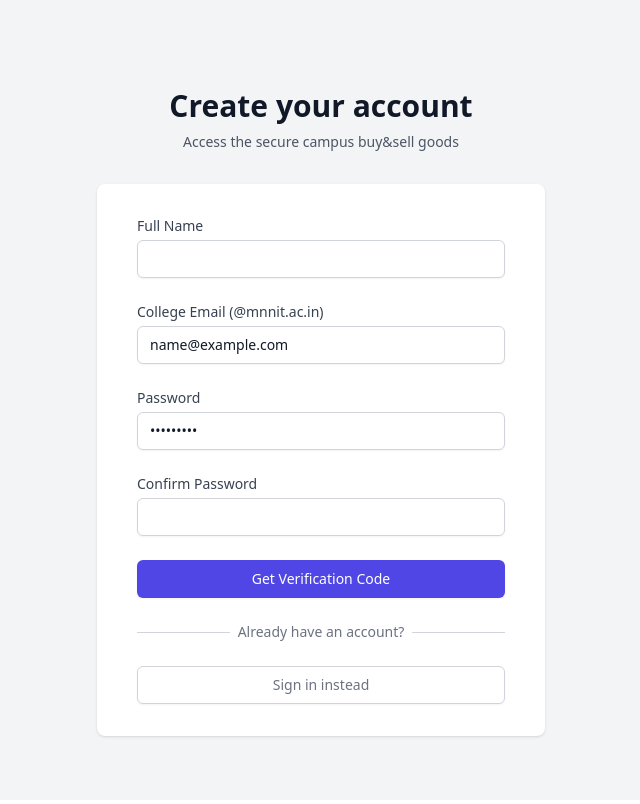
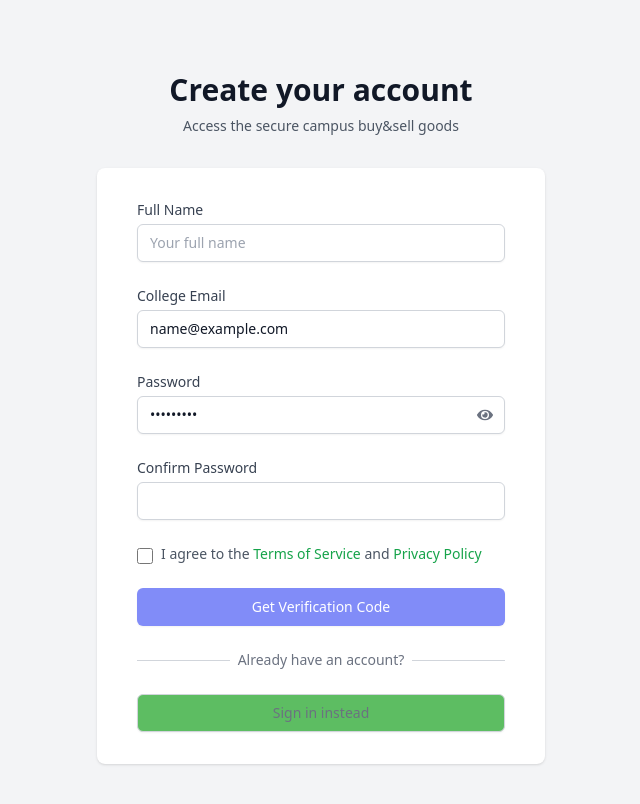
Before and after one commit to Nishan02/Buy-Sell, a React (Vite) app in the folder client/: page /login in a window 1280 px wide. Both pictures are taken after typing "name@example.com", "Sample123" into the empty fields and a click on the button "Create an account". Shown: the top 804 px of the page, without its empty margins (319-959 px from the left). Built offline with nearby package versions, Linux system fonts and the light colour scheme.

Commit message:
Frontend: Login styling changes

```diff
--- a/client/package.json
+++ b/client/package.json
@@ -12,6 +12,7 @@
   "dependencies": {
     "react": "^19.2.0",
     "react-dom": "^19.2.0",
+    "react-icons": "^5.5.0",
     "react-router-dom": "^7.11.0"
   },
   "devDependencies": {
--- a/client/src/pages/Auth.jsx
+++ b/client/src/pages/Auth.jsx
@@ -1,5 +1,7 @@
 import React, { useState } from 'react';
 import { Link, useNavigate } from 'react-router-dom';
+import { FaEye, FaEyeSlash } from "react-icons/fa";
+
 
 const Auth = () => {
   const navigate = useNavigate();
@@ -9,6 +11,11 @@ const Auth = () => {
 
   // STATE: Track which step of Signup we are on (1 = Details, 2 = OTP)
   const [signupStep, setSignupStep] = useState(1);
+
+  const [showPassword, setShowPassword] = useState(false);
+
+  const [agree, setAgree] = useState(false);
+
 
   // STATE: Form Data
   const [formData, setFormData] = useState({
@@ -138,6 +145,7 @@ const Auth = () => {
                     name="fullName"
                     type="text"
                     required
+                    placeholder="Your full name"
                     value={formData.fullName}
                     onChange={handleChange}
                     className="appearance-none block w-full px-3 py-2 border border-gray-300 rounded-md shadow-sm placeholder-gray-400 focus:outline-none focus:ring-brand focus:border-brand sm:text-sm"
@@ -150,7 +158,7 @@ const Auth = () => {
             {signupStep === 1 && (
               <div>
                 <label className="block text-sm font-medium text-gray-700">
-                College Email (@mnnit.ac.in)
+                  College Email
                 </label>
                 <div className="mt-1">
                   <input
@@ -167,18 +175,36 @@ const Auth = () => {
             )}
 
             {/* --- BOTH: Password --- */}
-            {signupStep === 1 && (
+            {(isLogin || signupStep === 1) && (
             <div>
-              <label className="block text-sm font-medium text-gray-700">Password</label>
-              <div className="mt-1">
+              <label className="block text-sm font-medium text-gray-700">
+                Password
+              </label>
+
+              <div className="mt-1 relative">
                 <input
                   name="password"
-                  type="password"
+                  type={showPassword ? "text" : "password"}
+                  placeholder={!isLogin ? "Create a strong password" : undefined}
                   required
                   value={formData.password}
                   onChange={handleChange}
-                  className="appearance-none block w-full px-3 py-2 border border-gray-300 rounded-md shadow-sm placeholder-gray-400 focus:outline-none focus:ring-brand focus:border-brand sm:text-sm"
+                  className="appearance-none block w-full px-3 py-2 pr-10 border border-gray-300 rounded-md shadow-sm
+                 placeholder-gray-400 focus:outline-none focus:ring-brand focus:border-brand sm:text-sm"
                 />
+
+                {/* Eye Icon */}
+                {formData.password && (
+                  <button
+                    type="button"
+                    onClick={() => setShowPassword(prev => !prev)}
+                    className="absolute inset-y-0 right-0 flex items-center pr-3 text-gray-500 hover:text-gray-700"
+                  >
+                    {showPassword ? <FaEyeSlash /> : <FaEye />}
+                  </button>
+                )}
+
+
               </div>
             </div>
             )}
@@ -222,19 +248,61 @@ const Auth = () => {
               </div>
             )}
 
+            {!isLogin && signupStep == 1 && (
+              <div className="flex items-start gap-2 mt-4">
+                <input
+                  id="terms"
+                  type="checkbox"
+                  checked={agree}
+                  onChange={(e) => setAgree(e.target.checked)}
+                  className="mt-1 h-4 w-4 text-green-600 border-gray-300 rounded focus:ring-green-500"
+                />
+
+                <label htmlFor="terms" className="text-sm text-gray-600">
+                  I agree to the{" "}
+                  <Link
+                    to="/terms"
+                    className="text-green-600 hover:underline font-medium"
+                  >
+                    Terms of Service
+                  </Link>{" "}
+                  and{" "}
+                  <Link
+                    to="/privacy"
+                    className="text-green-600 hover:underline font-medium"
+                  >
+                    Privacy Policy
+                  </Link>
+                </label>
+              </div>
+            )}
+
             {/* --- SUBMIT BUTTON --- */}
             <div>
               <button
                 type="submit"
-                disabled={loading}
-                className={`w-full flex justify-center py-2 px-4 border border-transparent rounded-md shadow-sm text-sm font-medium text-white ${loading ? 'bg-indigo-400' : 'bg-indigo-600 hover:bg-indigo-700'} focus:outline-none focus:ring-2 focus:ring-offset-2 focus:ring-indigo-500`}
+                disabled={loading || (!isLogin && !agree)}
+                className={`w-full flex justify-center py-2 px-4 border border-transparent rounded-md shadow-sm text-sm font-medium text-white
+      ${loading || (!isLogin && !agree)
+                    ? 'bg-indigo-400 cursor-not-allowed'
+                    : 'bg-indigo-600 hover:bg-indigo-700'
+                  }
+      focus:outline-none focus:ring-2 focus:ring-offset-2 focus:ring-indigo-500
+    `}
               >
-                {loading ? 'Processing...' : (
-                  isLogin ? 'Sign in' : (signupStep === 1 ? 'Get Verification Code' : 'Verify & Create Account')
-                )}
+                {loading
+                  ? 'Processing...'
+                  : isLogin
+                    ? 'Sign in'
+                    : signupStep === 1
+                      ? 'Get Verification Code'
+                      : 'Verify & Create Account'
+                }
               </button>
             </div>
+
           </form>
+
 
           {/* --- TOGGLE LOGIN / SIGNUP --- */}
           <div className="mt-6">
@@ -256,7 +324,7 @@ const Auth = () => {
                   setSignupStep(1); // Reset step when switching
                   setError('');
                 }}
-                className="w-full inline-flex justify-center py-2 px-4 border border-gray-300 rounded-md shadow-sm bg-white text-sm font-medium text-gray-500 hover:bg-gray-50"
+                className="w-full inline-flex justify-center py-2 px-4 border border-gray-300 rounded-md shadow-sm bg-[#5dbd62] text-black text-sm font-medium text-gray-500 hover:bg-[#51a956] "
               >
                 {isLogin ? 'Create an account' : 'Sign in instead'}
               </button>
```
Also changed, not shown: 1 other file (tests, documents, lock files or other folders). Lines whose indentation alone changed are shown as unchanged.
